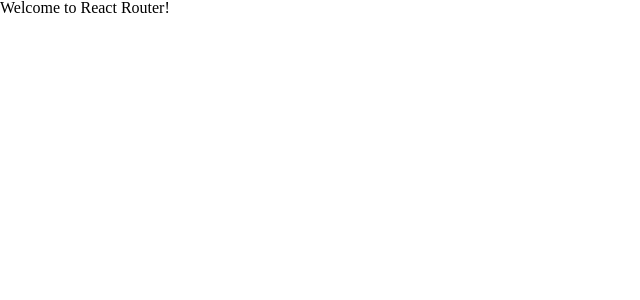
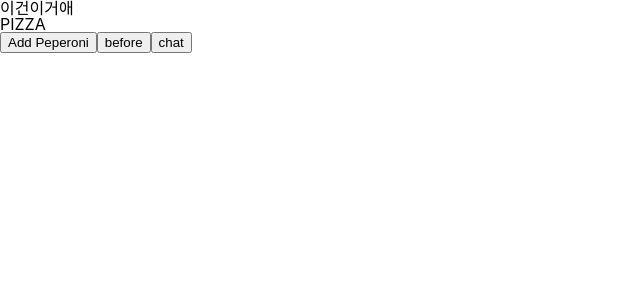
Before and after one commit to dmsdl950823/kakao_chat_export, a React (Create React App) app: page /chat in a window 1280 px wide. Shown: the top 300 px of the page, without its empty margins (0-640 px from the left). Built offline with nearby package versions, Linux system fonts and the light colour scheme.

Commit message:
Updated #0802 Redux 설정

```diff
--- a/package.json
+++ b/package.json
@@ -41,6 +41,7 @@
     ]
   },
   "devDependencies": {
+    "@reduxjs/toolkit": "^1.8.3",
     "@typescript-eslint/eslint-plugin": "^5.31.0",
     "@typescript-eslint/parser": "^5.31.0",
     "eslint": "^8.20.0",
@@ -49,6 +50,8 @@
     "eslint-plugin-n": "^15.2.4",
     "eslint-plugin-promise": "^6.0.0",
     "eslint-plugin-react": "^7.30.1",
-    "react-router-dom": "^6.3.0"
+    "react-redux": "^8.0.2",
+    "react-router-dom": "^6.3.0",
+    "redux": "^4.2.0"
   }
 }
--- a/src/App.tsx
+++ b/src/App.tsx
@@ -1,6 +1,5 @@
 import React from 'react'
 
-// import { Routes, Route, Link } from 'react-router-dom'
 import { Routes, Route } from 'react-router-dom'
 import SelectOption from './view/SelectOption'
 
@@ -11,10 +10,10 @@ import Home from './view/Home'
 const App: React.FC = () => {
   return (
     <div className="App">
-      <h1>Welcome to React Router!</h1>
       <Routes>
         <Route path="/" element={<Home />} />
         <Route path="about" element={<SelectOption />} />
+        <Route path="chat" element={<SelectOption />} />
       </Routes>
     </div>
   )
--- a/src/index.js
+++ b/src/index.js
@@ -1,20 +1,23 @@
 import React from 'react'
 import ReactDOM from 'react-dom/client'
 import { BrowserRouter } from 'react-router-dom'
+import { Provider } from 'react-redux'
+
+import store from './store'
+import App from './App'
+
 import './index.css'
-import App from './App'
 import reportWebVitals from './reportWebVitals'
 
 const root = ReactDOM.createRoot(document.getElementById('root'))
 root.render(
   <React.StrictMode>
-    <BrowserRouter>
-      <App />
-    </BrowserRouter>
+    <Provider store={store}>
+      <BrowserRouter>
+        <App />
+      </BrowserRouter>
+    </Provider>
   </React.StrictMode>
 )
 
-// If you want to start measuring performance in your app, pass a function
-// to log results (for example: reportWebVitals(console.log))
-// or send to an analytics endpoint. Learn more: https://bit.ly/CRA-vitals
 reportWebVitals()
--- /dev/null
+++ b/src/store/files.js
@@ -0,0 +1,29 @@
+import { createSlice } from '@reduxjs/toolkit'
+
+const initialState = {
+  excel: []
+}
+
+export const fileSlice = createSlice({
+  name: 'setFile',
+  initialState,
+  reducers: {
+    /**
+     * 등록된 엑셀파일 교체
+     * @param {*} state
+     */
+    setFiles: (state, action) => {
+      state.excel = [action.payload]
+    }
+    // ===
+    // toggleGluten: (state) => {
+    //   state.gluten = !state.gluten
+    // },
+    // addTopping: (state, action) => {
+    //   state.toppings = [...state.toppings, action.payload]
+    // }
+  }
+})
+
+export const { setFiles } = fileSlice.actions
+export default fileSlice.reducer
--- /dev/null
+++ b/src/store/index.js
@@ -0,0 +1,8 @@
+import { configureStore } from '@reduxjs/toolkit'
+import fileReducer from './files'
+
+export default configureStore({
+  reducer: {
+    files: fileReducer
+  }
+})
--- a/src/view/Home.tsx
+++ b/src/view/Home.tsx
@@ -1,12 +1,12 @@
 import React from 'react'
-// import Input from '../component/Input'
+import Input from '../component/Input'
 import { Link } from 'react-router-dom'
 
 export default function Home () {
   return (
     <div>
-      {/* <Input></Input> */}
-      안녕하신가요
+      <Input />
+      홈홈
 
       <Link to="/about"><button> next </button></Link>
     </div>
--- a/src/view/SelectOption.tsx
+++ b/src/view/SelectOption.tsx
@@ -1,12 +1,46 @@
-import * as React from 'react'
+import React from 'react'
+import { useDispatch, useSelector } from 'react-redux'
+import { Link } from 'react-router-dom'
 
-// export interface IAppProps {
-// }
+import { setFiles } from '../store/files'
+import store from '../store'
+
+console.log('Initial state: ', store.getState())
+
+export function Test () {
+  const file = useSelector((state: any) => state.excel)
+  console.log(file)
+  const dispatch = useDispatch()
+
+  /**
+   * 전역 store 로 저장
+   */
+  const action = () => {
+    dispatch(setFiles(['pepperoni']))
+    console.log('After state ', store.getState())
+  }
+
+  return (
+    <>
+      <h1>PIZZA</h1>
+
+      {/* { file.map((topping: string, index: number) => (
+        <div key={topping + index}>{topping}</div>
+      )) } */}
+
+      <button onClick={action}>Add Peperoni</button>
+    </>
+  )
+}
 
 export default function App () {
   return (
     <div>
       이건이거애
+      <Test />
+
+      <Link to="/"><button> before </button></Link>
+      <Link to="/chat"><button> chat </button></Link>
     </div>
   )
 }
```
Also changed, not shown: src/store/option.js (added, +29 -0 lines), 1 other file (tests, documents, lock files or other folders).
